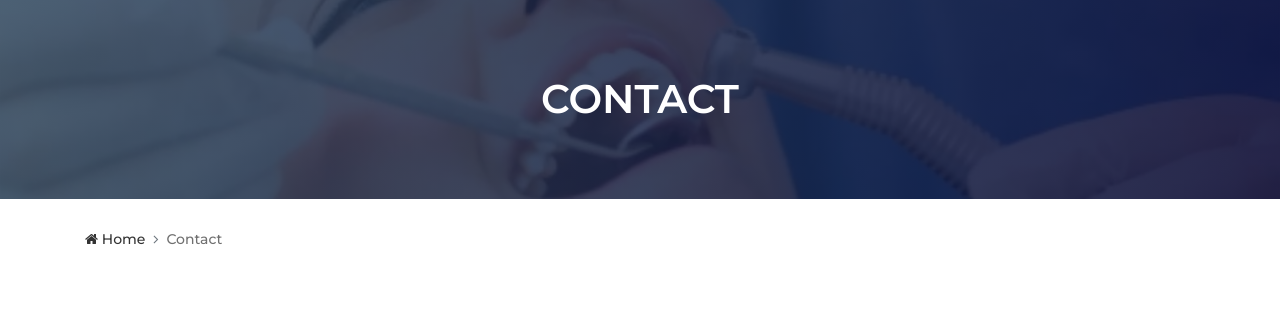
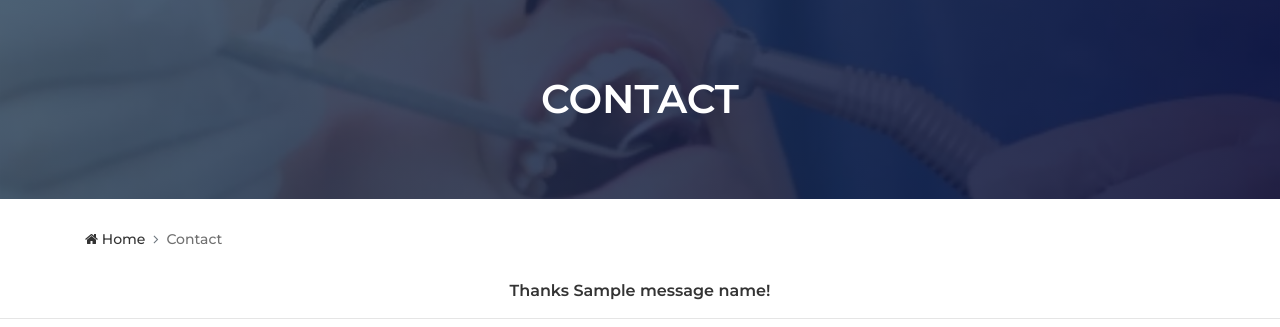
Before and after one commit to mbalandari/dg-dental-app1, a Django app: template dental/templates/contact.html in a window 1280 px wide. Shown: the part 131-458 px from the top of the page. Run offline with Django 5.2, Linux system fonts and the light colour scheme; the template is opened without the code that fills it: most values are stand-ins (such as "Sample title", 1, 10 or a date in 2020); parts of the project's set-up code (start-up, migrations or seed data) failed here and were passed over; some libraries are stand-ins or nearby versions; some web fonts are replaced.

Commit message:
handle email from form

```diff
--- a/dental/templates/contact.html
+++ b/dental/templates/contact.html
@@ -167,6 +167,14 @@
     </div>
   </div>
   <!-- ***** Breadcrumb Area End ***** -->
+
+  {% if message_name %}
+  <center>
+    <h6>Thanks {{ message_name}}!</h6>
+    <hr />
+    <p>We received your email and will contact you shortly.</p>
+  </center>
+  {% endif %}
 
   <!-- ***** Contact Area Start ***** -->
   <section class="dento-contact-area mt-50 mb-100">
--- a/project_django/settings.py
+++ b/project_django/settings.py
@@ -137,3 +137,9 @@ EMAIL_HOST_USER = "info.dento@gmail.com"
 EMAIL_HOST_PASSWORD = env.str("EMAIL_HOST_PASSWORD")
 EMAIL_USE_TLS = True
 EMAIL_USE_SSL = False
+
+# EMAIL_HOST = "localhost"
+# EMAIL_PORT = 1025
+# EMAIL_HOST_USER = ""
+# EMAIL_HOST_PASSWORD = ""
+# EMAIL_USE_TLS = False
```
